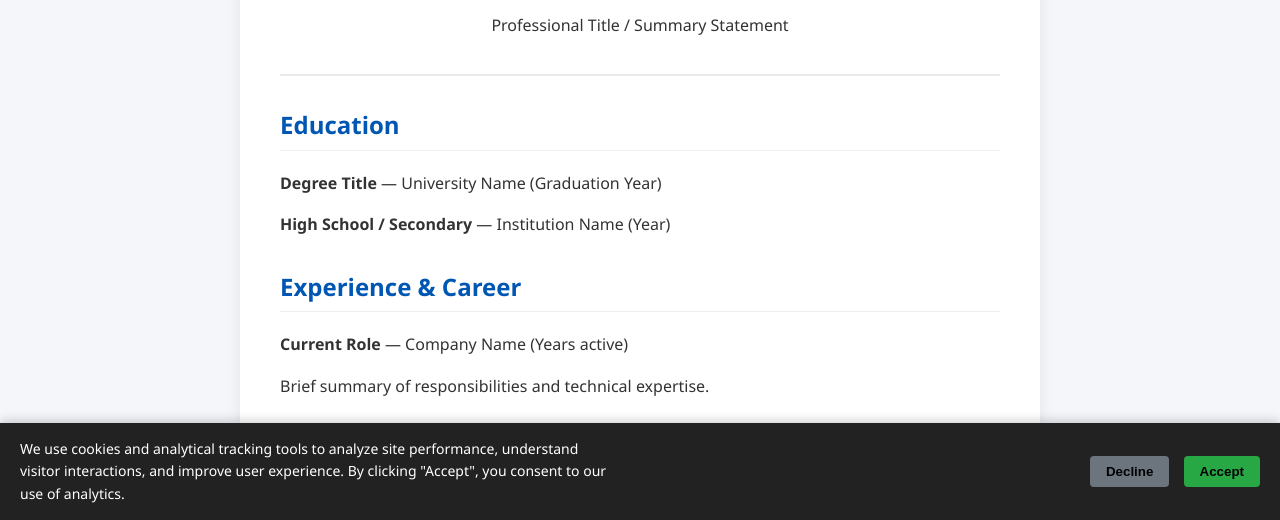
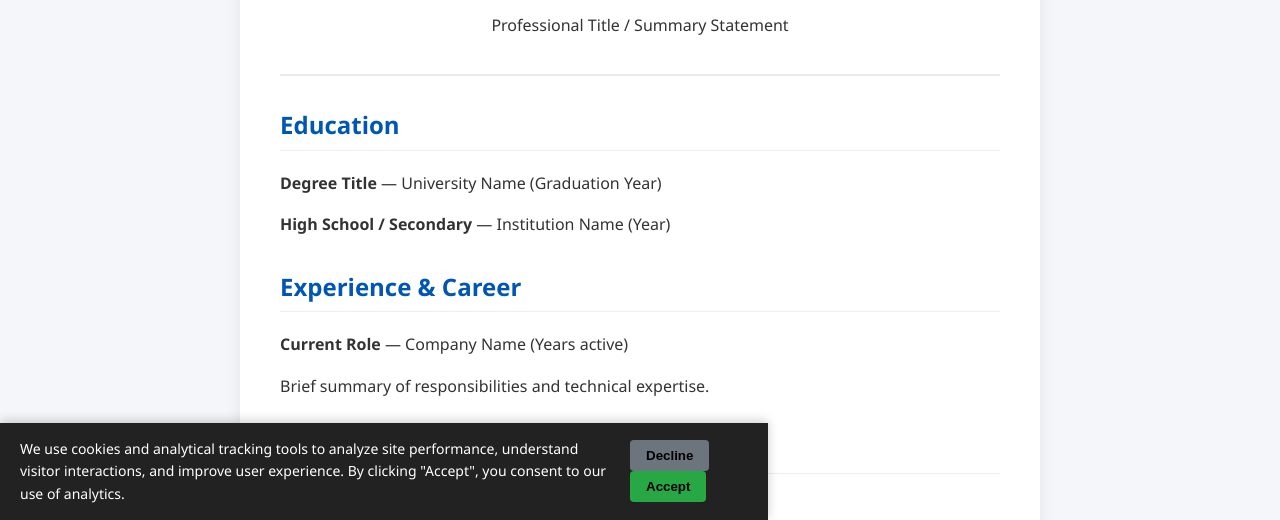
Before and after one commit to r0b0s/ro-bio-gem, a plain HTML site: page index.html in a window 1280 px wide. Shown: the part 280-800 px from the top of the page. Drawn offline with Linux system fonts and the light colour scheme.

Commit message:
Update index.html
Cookies style update

```diff
--- a/index.html
+++ b/index.html
@@ -35,7 +35,7 @@
 
         /* Cookie Banner Styling */
         #cookie-banner {
-            position: fixed; bottom: 0; left: 0; width: 100%; background: #222; color: #fff;
+            position: fixed; bottom: 0; left: 0; width: 60%; background: #222; color: #fff;
             padding: 15px 20px; box-sizing: border-box; display: flex; justify-content: space-between;
             align-items: center; z-index: 1000; box-shadow: 0 -2px 10px rgba(0,0,0,0.2);
         }
```
